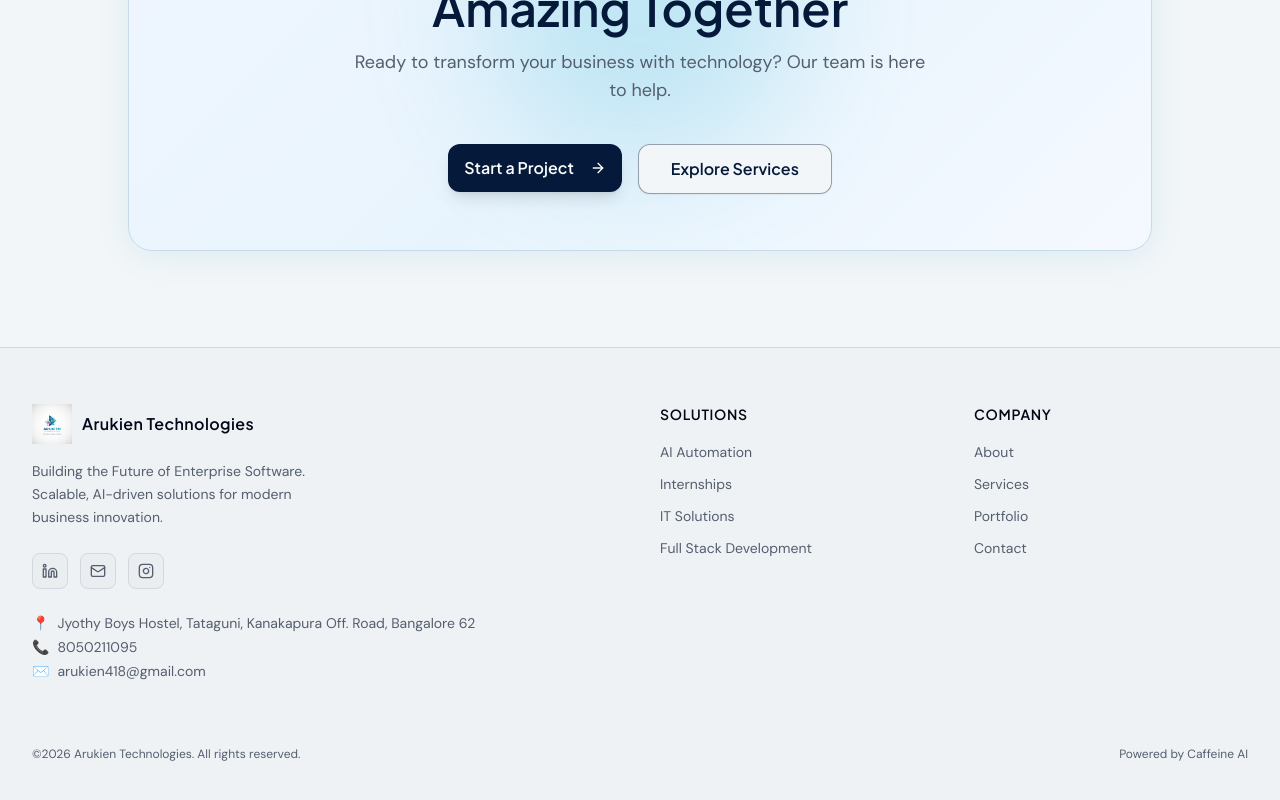
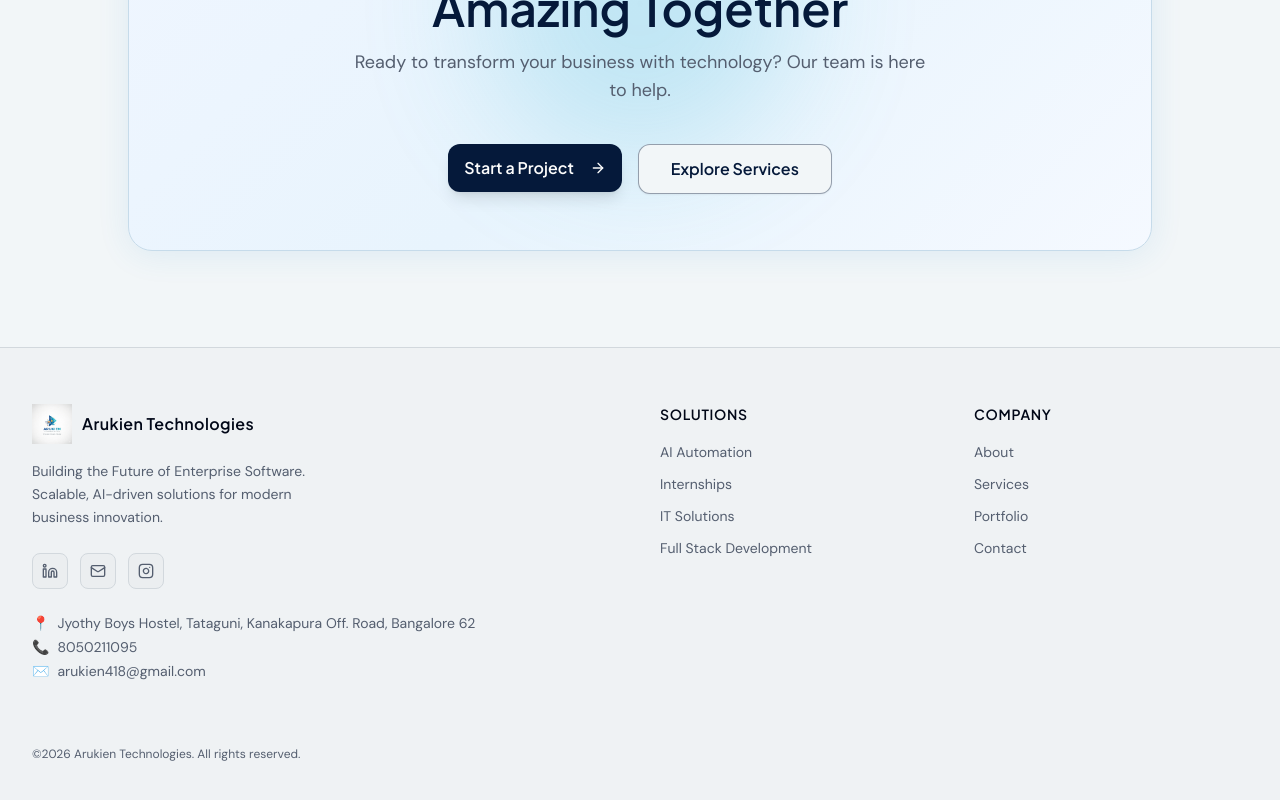
Before and after one commit to Harshakiran08/arukien-technologies, a React (Vite) app in the folder src/frontend/: page / in a window 1280 px wide. Shown: the part 3630-4430 px from the top of the page. Built offline with nearby package versions, Linux system fonts and the light colour scheme; what @caffeineai/core-infrastructure would draw is missing.

Commit message:
Update Footer.tsx

```diff
--- a/src/frontend/src/components/Footer.tsx
+++ b/src/frontend/src/components/Footer.tsx
@@ -128,7 +128,7 @@
             rel="noreferrer"
             className="hover:opacity-80 transition"
           >
-            Powered by Caffeine AI
+
           </a>
         </div>
       </div>
```
